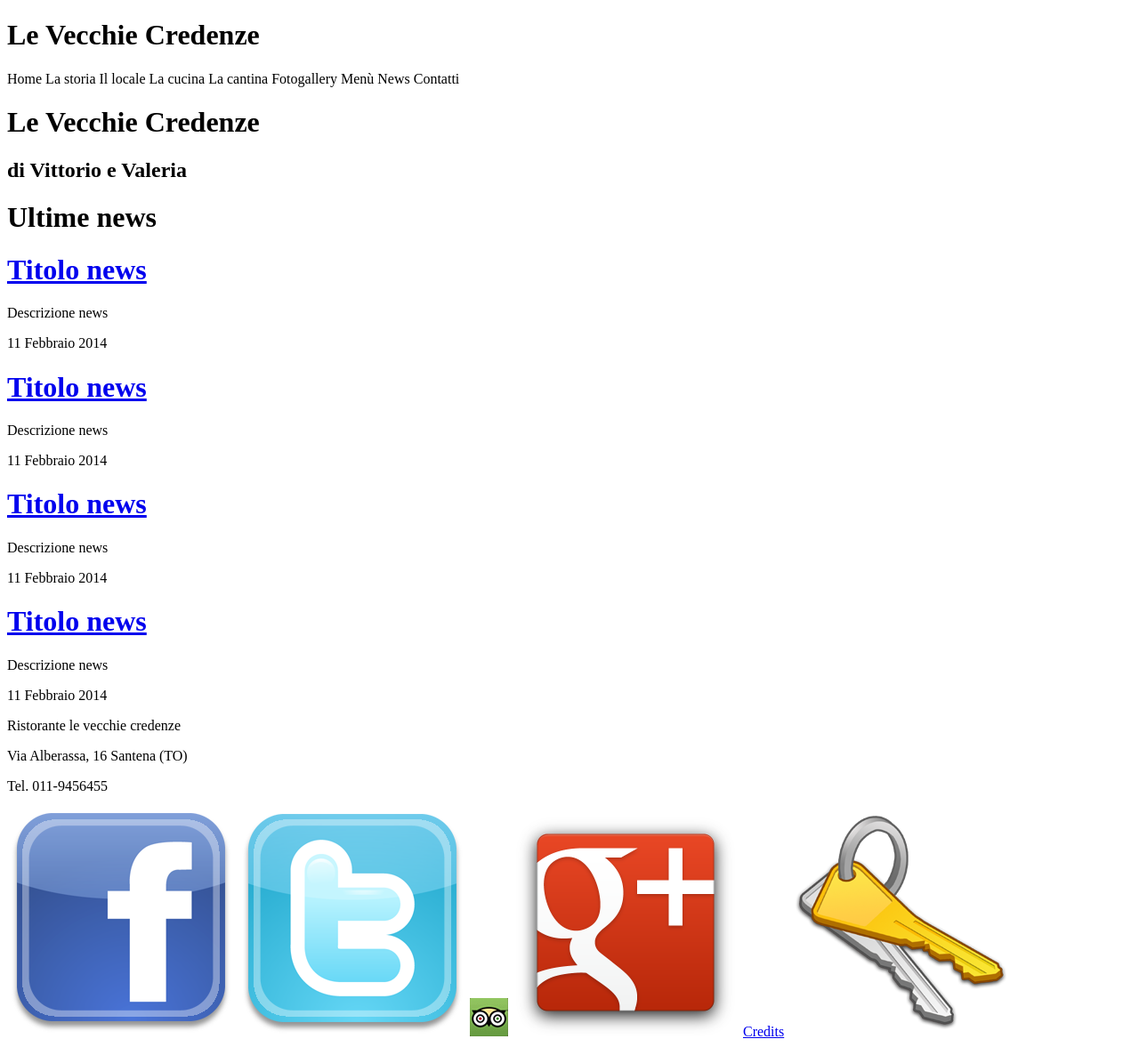
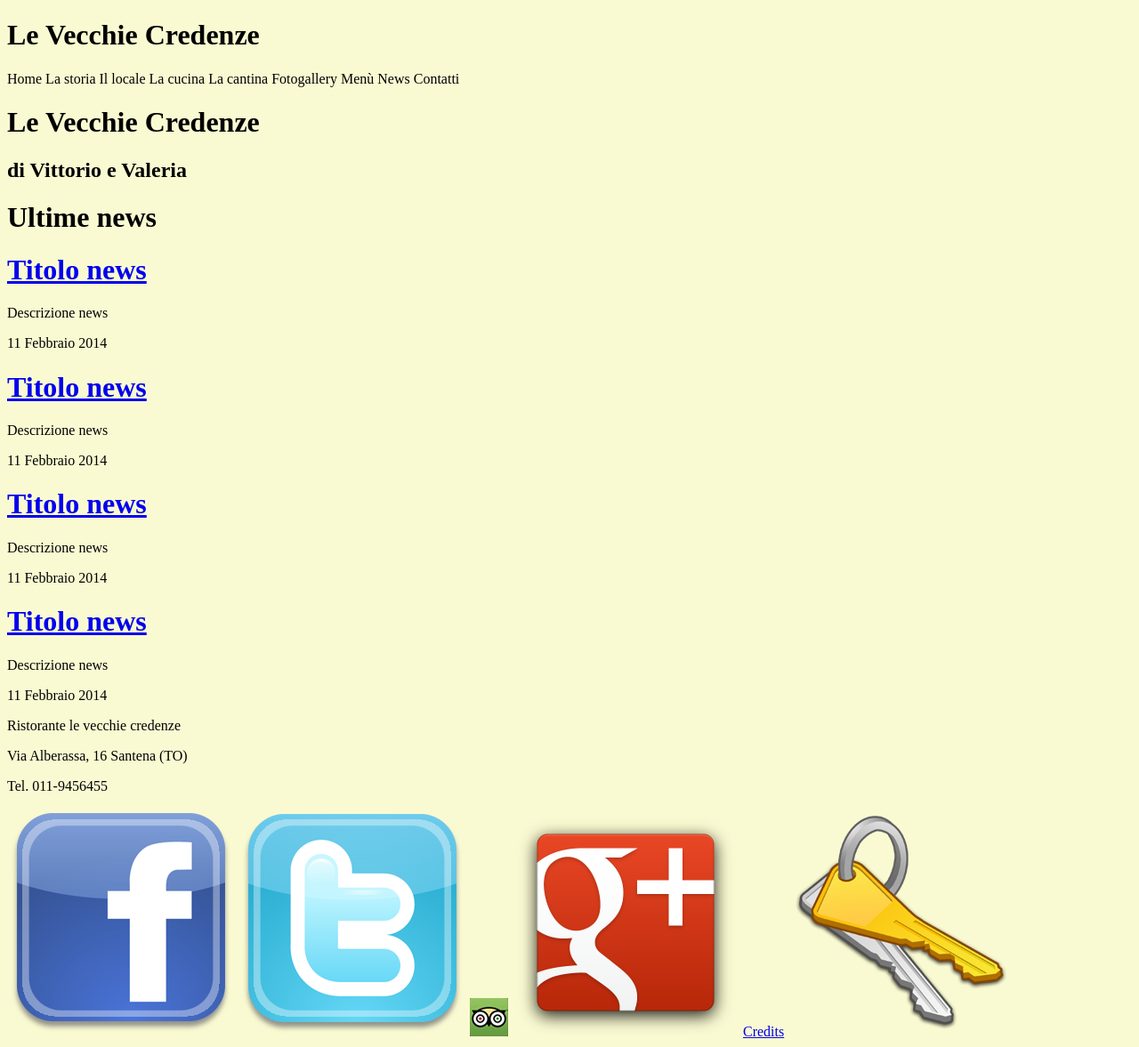
Before and after one commit to defra91/levecchiecredenze.it-php-, a PHP site: page / in a window 1280 px wide. Shown: the whole page at 89% size. Run offline with PHP 8.4, Linux system fonts and the light colour scheme.

Commit message:
Aggiunti media per i css

```diff
--- a/public-html/css/screen.css
+++ b/public-html/css/screen.css
@@ -5,7 +5,7 @@
 }
 
 body {
-
+	background-color: #FAFAD2;
 }
 
 /* Sezione banner */
--- a/public-html/index.html
+++ b/public-html/index.html
@@ -5,6 +5,10 @@
 <head>
 	<title>levecchiecredenze.it</title>
 	<meta http-equiv="Content-type" content="text/html; charset=utf-8" />
+	<link rel="stylesheet" type="text/css" href="css/print.css" media="print">
+	<link rel="stylesheet" type="text/css" href="css/screen.css" media="screen and (min-width: 1024px)"> <!-- css per gli schermi con 1024px o + -->
+	<link rel="stylesheet" type="text/css" href="css/mobile-landscape.css" media=" only screen and (max-width: 1024px) and (orientation:landscape)">
+	<link rel="stylesheet" type="text/css" href="css/mobile-portrait.css" media="only screen and (max-width: 1024px) and (orientation:portrait)">
 </head>
 
 <body>
```
